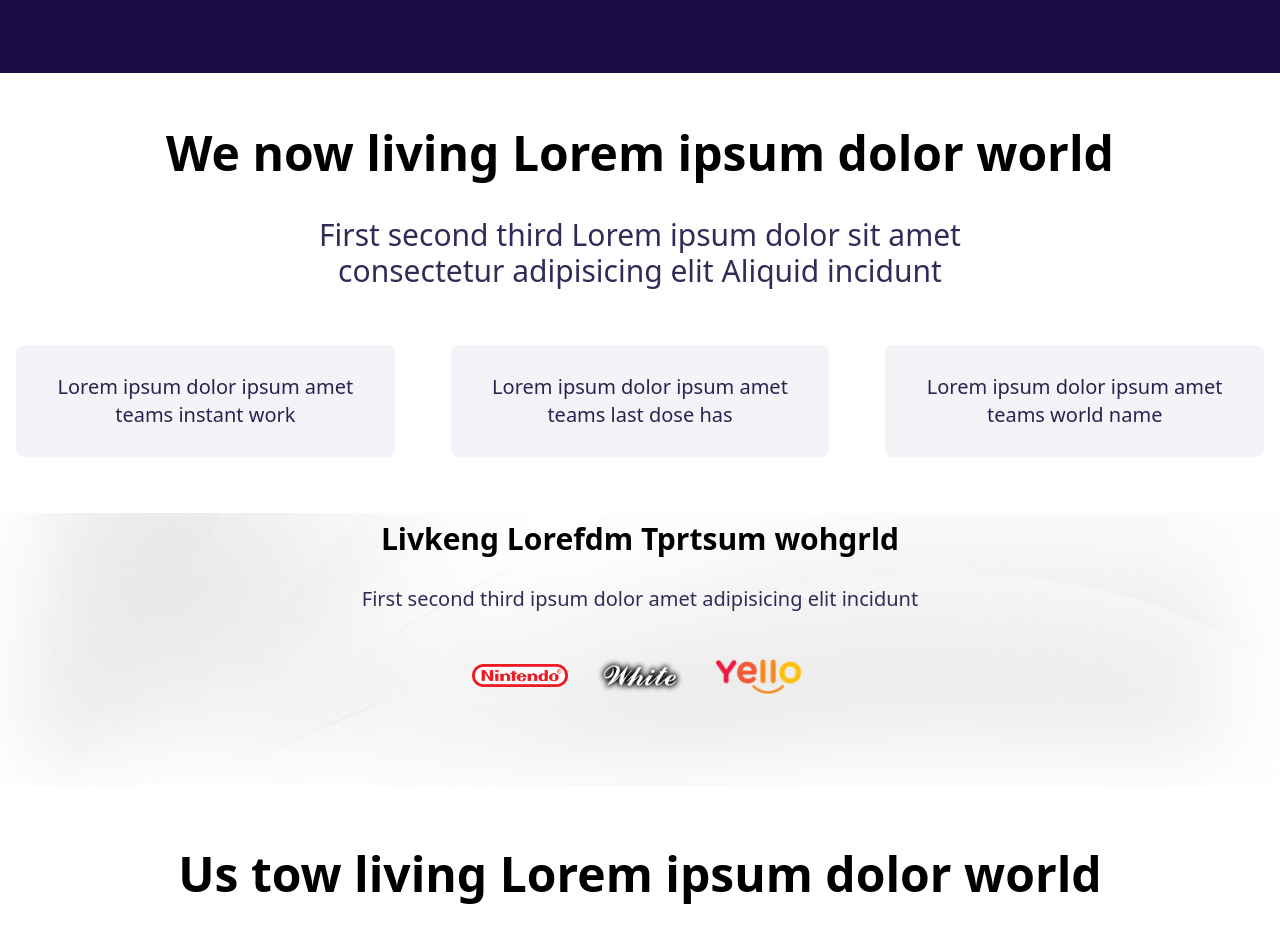
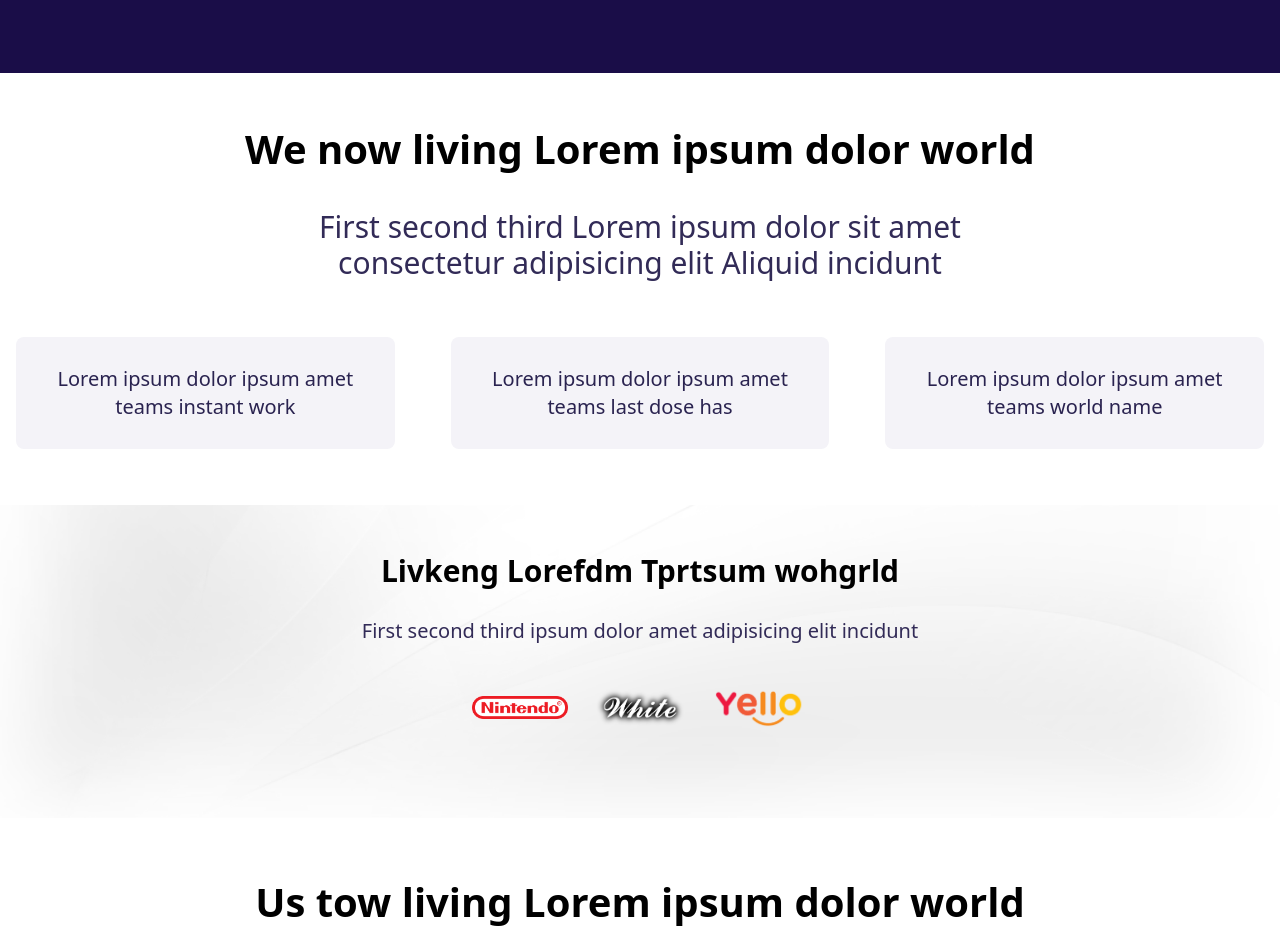
Before and after one commit to tasnim-jawad/clersBetterHiring, a website: page index.html in a window 1280 px wide. Shown: the part 2240-3175 px from the top of the page. Drawn offline with Linux system fonts and the light colour scheme; a web font is replaced by a local one.

Commit message:
finishing touch

```diff
--- a/index.html
+++ b/index.html
@@ -172,7 +172,7 @@
       <section>
         <div>
             <div class="container xl:max-w-7xl mx-auto py-10 px-4 md:py-14 ">
-                <h1 class="text-center font-bold text-3xl mb-5 md:text-5xl md:mb-10">We now living Lorem ipsum dolor world</h1>
+                <h1 class="text-center font-bold text-3xl mb-5 md:text-4xl lg:text-[2.5rem] md:mb-10">We now living Lorem ipsum dolor world</h1>
                 <p class="text-center font-thin text-2xl mb-10 text-[#322b57]  md:max-w-3xl md:text-3xl md:mb-14 md:mx-auto">First second third Lorem ipsum dolor sit amet consectetur adipisicing elit Aliquid incidunt</p>
                 <div class="grid grid-cols-1 text-center items-center gap-8 md:grid-cols-3 lg:gap-14">
                     <div class="max-w-sm text-center mx-auto">
@@ -192,7 +192,7 @@
             </div>
         </div>
       </section>
-    <section class="md_bg_img_living bg-cover bg-no-repeat pb-20 bg-left-bottom">
+    <section class="md_bg_img_living bg-cover bg-no-repeat pb-20 pt-10 bg-left-bottom">
         <div>
             <div class="container xl:max-w-7xl mx-auto py-2 px-4  ">
                 <h1 class="text-center font-bold text-2xl mb-5 md:text-3xl md:mb-7">Livkeng Lorefdm Tprtsum wohgrld
@@ -210,7 +210,7 @@
     </section>
     <section >
             <div class="container xl:max-w-7xl mx-auto pt-16 pb-24 px-4 ">
-                <h1 class="text-center font-bold text-3xl mb-5 md:text-5xl md:mb-10">Us tow living Lorem ipsum dolor world
+                <h1 class="text-center font-bold text-3xl mb-5 md:text-4xl lg:text-[2.5rem] md:mb-10">Us tow living Lorem ipsum dolor world
                 </h1>
                 <p class="text-center font-thin text-2xl mb-10 text-[#322b57]  md:max-w-3xl md:text-3xl md:mb-14 md:mx-auto">
                     First second third Lorem ipsum dolor sit amet consectetur adipisicing elit Aliquid incidunt</p>
@@ -247,7 +247,7 @@
     <section>
         <div class="container xl:max-w-7xl mx-auto py-16 px-4">
             <div >
-                <div><h1 class="text-center font-bold text-4xl mb-14 md:text-5xl md:mb-18">Industries we work with</h1></div>
+                <div><h1 class="text-center font-bold text-3xl mb-14 md:text-4xl md:mb-18">Industries we work with</h1></div>
                 <div class="grid grid-cols-2 gap-6 sm:grid-cols-4 md:grid-cols-6 lg:grid-cols-10">
                     <div class="bg-[#1d1547] rounded-md max-w-xs w-full mx-auto h-full col-span-2">
                         <div class="flex flex-wrap items-center justify-center font_light text-white space-x-2 leading-none h-24 ">
@@ -316,7 +316,7 @@
     <section>
         <div class="container xl:max-w-7xl mx-auto py-16 px-4">
             <div class="text-center">
-                <h1 class="text-center font-bold text-3xl mb-16 md:text-5xl md:mb-20">Industries we work with</h1>
+                <h1 class="text-center font-bold text-3xl mb-12 md:text-4xl md:mb-[3.4rem] ">Industries we work with</h1>
                 <button class="mx-auto bg-[#1d1547] px-8 py-2 rounded-md text-white font_light text-sm">Chat</button>
             </div>
         </div>
```
Also changed, not shown: output/tailwind.css.
